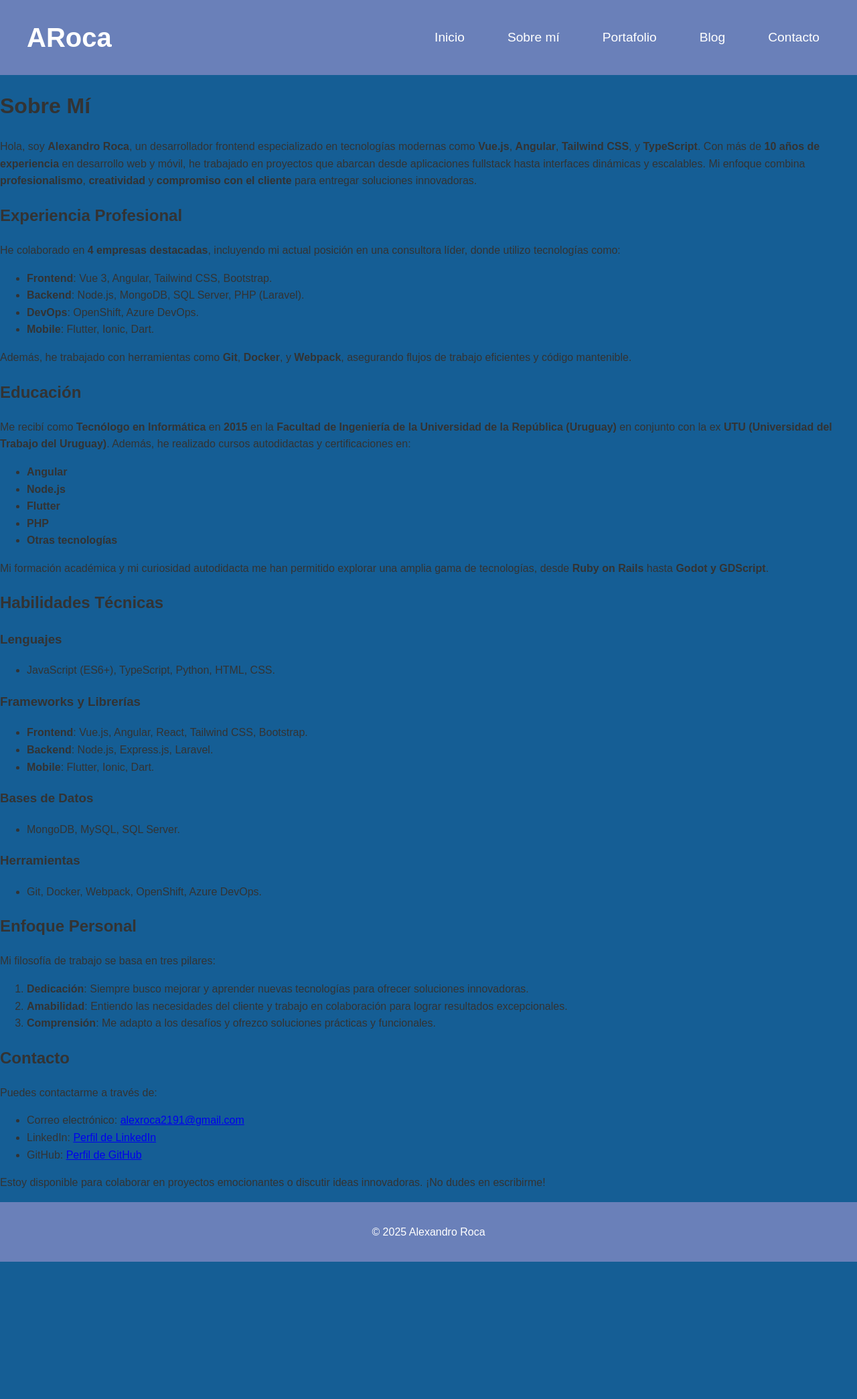
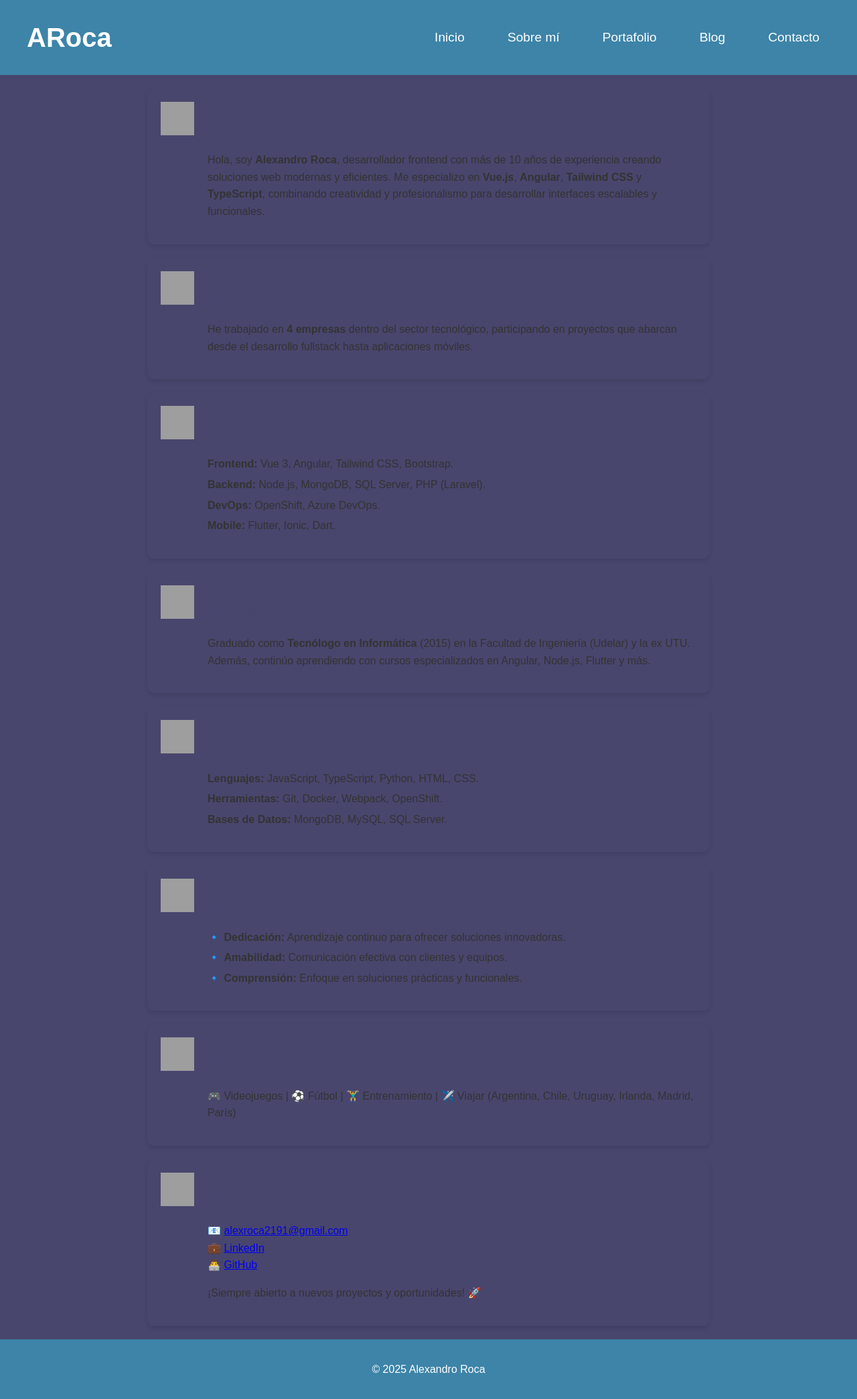
Before and after one commit to alexrok21/alexrok21.github.io, a Jekyll site: the page built from pages/about.markdown, in a window 1280 px wide. Shown: the whole page at 67% size. Built offline with Jekyll 4.4.1, drawn with Linux system fonts in a browser that asks for light colours; before the commit the page ends 1884 px from its top, so only the background shows below that; grey boxes are pictures that could not be loaded.

Commit message:
about y estilos

```diff
--- a/assets/css/about.css
+++ b/assets/css/about.css
@@ -63,3 +63,66 @@
    font-size: 1rem;
    line-height: 1.6;
 }
+
+/* Contenedor principal */
+.about-container {
+   display: flex;
+   flex-direction: column;
+   align-items: center;
+   gap: 20px;
+   padding: 20px;
+   max-width: 800px;
+   margin: 0 auto;
+}
+
+/* Estilo de las tarjetas */
+.card {
+   display: flex;
+   align-items: flex-start;
+   gap: 20px;
+   background: var(--color-light);
+   padding: 20px;
+   border-radius: 10px;
+   box-shadow: 0 4px 6px rgba(0, 0, 0, 0.1);
+   width: 100%;
+   transition: transform 0.3s ease, box-shadow 0.3s ease;
+}
+
+.card:hover {
+   transform: translateY(-5px);
+   box-shadow: 0 6px 12px rgba(0, 0, 0, 0.15);
+}
+
+/* Ícono de la tarjeta */
+.card-icon img {
+   width: 50px;
+   height: 50px;
+   object-fit: cover;
+}
+
+/* Contenido de la tarjeta */
+.card-content {
+   flex: 1;
+}
+
+.card-content h2 {
+   font-size: 1.5rem;
+   margin-bottom: 10px;
+   color: var(--color-primary);
+}
+
+.card-content p,
+.card-content ul {
+   font-size: 1rem;
+   line-height: 1.6;
+   color: var(--color-text-primary);
+}
+
+.card-content ul {
+   list-style: none;
+   padding: 0;
+}
+
+.card-content ul li {
+   margin-bottom: 5px;
+}
--- a/assets/css/styles.css
+++ b/assets/css/styles.css
@@ -6,17 +6,40 @@
 @import url('about.css');
 
 /* Definición de la paleta de colores */
+/* :root {
+   --color-primary: #3674B5;
+   --color-secondary: #578FCA;
+   --color-accent: #A1E3F9;
+   --color-light: #D1F8EF;
+   --color-background: #F8F9FA;
+   --color-text-primary: #2C3E50;
+   --color-text-secondary: #6C757D;
+} */
+
+/* ganando pero necesita mejoras*/
+/* :root {
+   --color-primary: #0B2447;
+   --color-secondary: #19376D;
+   --color-accent: #576CBC;
+   --color-highlight: #A5D7E8;
+   --color-background: #F8F9FA;
+   --color-text-primary: #0B2447;
+   --color-text-secondary: #576CBC;
+} */
+
 :root {
-   --color-primary: #155E95;
-   /* Azul profundo */
-   --color-secondary: #6A80B9;
-   /* Azul morado */
-   --color-accent: #F6C794;
-   /* Amarillo cálido */
-   --color-light: #FFF6B3;
-   /* Amarillo claro */
+   --color-primary: #48466D;
+   /* Azul profundo, aporta profesionalismo y confianza */
+   --color-secondary: #3D84A8;
+   /* Azul vibrante, da un toque moderno y tecnológico */
+   --color-accent: #46CDCF;
+   /* Turquesa fresco, genera dinamismo y creatividad */
+   --color-highlight: #ABEDD8;
+   /* Verde menta suave, equilibra y aporta frescura */
+   --color-background: #F5F5F5;
+   /* Blanco suave, ideal para mantener limpieza */
    --color-text-primary: #333333;
-   /* Texto oscuro */
-   --color-text-secondary: #666666;
-   /* Texto gris */
+   /* Gris oscuro para buen contraste y legibilidad */
+   --color-text-secondary: #3D84A8;
+   /* Azul vibrante para detalles y énfasis */
 }
--- a/pages/about.markdown
+++ b/pages/about.markdown
@@ -4,59 +4,118 @@ title: Sobre Mí
 permalink: /about/
 ---
 
-# Sobre Mí
+<div class="about-container">
+    <!-- Tarjeta 1: Presentación -->
+    <div class="card">
+        <div class="card-icon">
+            <img src="/assets/images/icons/profile.svg" alt="Ícono de perfil" />
+        </div>
+        <div class="card-content">
+            <h2>Sobre Mí</h2>
+            <p>
+                Hola, soy <strong>Alexandro Roca</strong>, desarrollador frontend con más de 10 años de experiencia creando soluciones web modernas y eficientes. Me especializo en <strong>Vue.js</strong>, <strong>Angular</strong>, <strong>Tailwind CSS</strong> y <strong>TypeScript</strong>, combinando creatividad y profesionalismo para desarrollar interfaces escalables y funcionales.
+            </p>
+        </div>
+    </div>
 
-Hola, soy **Alexandro Roca**, un desarrollador frontend especializado en tecnologías modernas como **Vue.js**, **Angular**, **Tailwind CSS**, y **TypeScript**. Con más de **10 años de experiencia** en desarrollo web y móvil, he trabajado en proyectos que abarcan desde aplicaciones fullstack hasta interfaces dinámicas y escalables. Mi enfoque combina **profesionalismo**, **creatividad** y **compromiso con el cliente** para entregar soluciones innovadoras.
+    <!-- Tarjeta 2: Experiencia -->
+    <div class="card">
+        <div class="card-icon">
+            <img src="/assets/images/icons/experience.svg" alt="Ícono de experiencia" />
+        </div>
+        <div class="card-content">
+            <h2>Experiencia</h2>
+            <p>
+                He trabajado en <strong>4 empresas</strong> dentro del sector tecnológico, participando en proyectos que abarcan desde el desarrollo fullstack hasta aplicaciones móviles.
+            </p>
+        </div>
+    </div>
 
-## Experiencia Profesional
+    <!-- Tarjeta 3: Tecnologías Principales -->
+    <div class="card">
+        <div class="card-icon">
+            <img src="/assets/images/icons/tech.svg" alt="Ícono de tecnología" />
+        </div>
+        <div class="card-content">
+            <h2>Tecnologías Principales</h2>
+            <ul>
+                <li><strong>Frontend:</strong> Vue 3, Angular, Tailwind CSS, Bootstrap.</li>
+                <li><strong>Backend:</strong> Node.js, MongoDB, SQL Server, PHP (Laravel).</li>
+                <li><strong>DevOps:</strong> OpenShift, Azure DevOps.</li>
+                <li><strong>Mobile:</strong> Flutter, Ionic, Dart.</li>
+            </ul>
+        </div>
+    </div>
 
-He colaborado en **4 empresas destacadas**, incluyendo mi actual posición en una consultora líder, donde utilizo tecnologías como:
-- **Frontend**: Vue 3, Angular, Tailwind CSS, Bootstrap.
-- **Backend**: Node.js, MongoDB, SQL Server, PHP (Laravel).
-- **DevOps**: OpenShift, Azure DevOps.
-- **Mobile**: Flutter, Ionic, Dart.
+    <!-- Tarjeta 4: Formación -->
+    <div class="card">
+        <div class="card-icon">
+            <img src="/assets/images/icons/education.svg" alt="Ícono de educación" />
+        </div>
+        <div class="card-content">
+            <h2>Formación</h2>
+            <p>
+                Graduado como <strong>Tecnólogo en Informática</strong> (2015) en la Facultad de Ingeniería (Udelar) y la ex UTU. Además, continúo aprendiendo con cursos especializados en Angular, Node.js, Flutter y más.
+            </p>
+        </div>
+    </div>
 
-Además, he trabajado con herramientas como **Git**, **Docker**, y **Webpack**, asegurando flujos de trabajo eficientes y código mantenible.
+    <!-- Tarjeta 5: Habilidades -->
+    <div class="card">
+        <div class="card-icon">
+            <img src="/assets/images/icons/skills.svg" alt="Ícono de habilidades" />
+        </div>
+        <div class="card-content">
+            <h2>Habilidades</h2>
+            <ul>
+                <li><strong>Lenguajes:</strong> JavaScript, TypeScript, Python, HTML, CSS.</li>
+                <li><strong>Herramientas:</strong> Git, Docker, Webpack, OpenShift.</li>
+                <li><strong>Bases de Datos:</strong> MongoDB, MySQL, SQL Server.</li>
+            </ul>
+        </div>
+    </div>
 
-## Educación
+    <!-- Tarjeta 6: Filosofía de Trabajo -->
+    <div class="card">
+        <div class="card-icon">
+            <img src="/assets/images/icons/philosophy.svg" alt="Ícono de filosofía" />
+        </div>
+        <div class="card-content">
+            <h2>Filosofía de Trabajo</h2>
+            <ul>
+                <li>🔹 <strong>Dedicación:</strong> Aprendizaje continuo para ofrecer soluciones innovadoras.</li>
+                <li>🔹 <strong>Amabilidad:</strong> Comunicación efectiva con clientes y equipos.</li>
+                <li>🔹 <strong>Comprensión:</strong> Enfoque en soluciones prácticas y funcionales.</li>
+            </ul>
+        </div>
+    </div>
 
-Me recibí como **Tecnólogo en Informática** en **2015** en la **Facultad de Ingeniería de la Universidad de la República (Uruguay)** en conjunto con la ex **UTU (Universidad del Trabajo del Uruguay)**. Además, he realizado cursos autodidactas y certificaciones en:
-- **Angular**
-- **Node.js**
-- **Flutter**
-- **PHP**
-- **Otras tecnologías**
+    <!-- Tarjeta 7: Hobbies -->
+    <div class="card">
+        <div class="card-icon">
+            <img src="/assets/images/icons/hobbies.svg" alt="Ícono de hobbies" />
+        </div>
+        <div class="card-content">
+            <h2>Hobbies</h2>
+            <p>
+                🎮 Videojuegos | ⚽ Fútbol | 🏋️‍♂️ Entrenamiento | ✈️ Viajar (Argentina, Chile, Uruguay, Irlanda, Madrid, París)
+            </p>
+        </div>
+    </div>
 
-Mi formación académica y mi curiosidad autodidacta me han permitido explorar una amplia gama de tecnologías, desde **Ruby on Rails** hasta **Godot y GDScript**.
-
-## Habilidades Técnicas
-
-### Lenguajes
-- JavaScript (ES6+), TypeScript, Python, HTML, CSS.
-
-### Frameworks y Librerías
-- **Frontend**: Vue.js, Angular, React, Tailwind CSS, Bootstrap.
-- **Backend**: Node.js, Express.js, Laravel.
-- **Mobile**: Flutter, Ionic, Dart.
-
-### Bases de Datos
-- MongoDB, MySQL, SQL Server.
-
-### Herramientas
-- Git, Docker, Webpack, OpenShift, Azure DevOps.
-
-## Enfoque Personal
-
-Mi filosofía de trabajo se basa en tres pilares:
-1. **Dedicación**: Siempre busco mejorar y aprender nuevas tecnologías para ofrecer soluciones innovadoras.
-2. **Amabilidad**: Entiendo las necesidades del cliente y trabajo en colaboración para lograr resultados excepcionales.
-3. **Comprensión**: Me adapto a los desafíos y ofrezco soluciones prácticas y funcionales.
-
-## Contacto
-
-Puedes contactarme a través de:
-- Correo electrónico: [alexroca2191@gmail.com](mailto:alexroca2191@gmail.com)
-- LinkedIn: [Perfil de LinkedIn](https://linkedin.com/in/tu-perfil)
-- GitHub: [Perfil de GitHub](https://github.com/alexrok21)
-
-Estoy disponible para colaborar en proyectos emocionantes o discutir ideas innovadoras. ¡No dudes en escribirme!
+    <!-- Tarjeta 8: Contacto -->
+    <div class="card">
+        <div class="card-icon">
+            <img src="/assets/images/icons/contact.svg" alt="Ícono de contacto" />
+        </div>
+        <div class="card-content">
+            <h2>Contacto</h2>
+            <p>
+                📧 <a href="mailto:alexroca2191@gmail.com">alexroca2191@gmail.com</a><br>
+                💼 <a href="https://linkedin.com/in/tu-perfil" target="_blank">LinkedIn</a><br>
+                👨‍💻 <a href="https://github.com/alexrok21" target="_blank">GitHub</a>
+            </p>
+            <p>¡Siempre abierto a nuevos proyectos y oportunidades! 🚀</p>
+        </div>
+    </div>
+</div>
```
